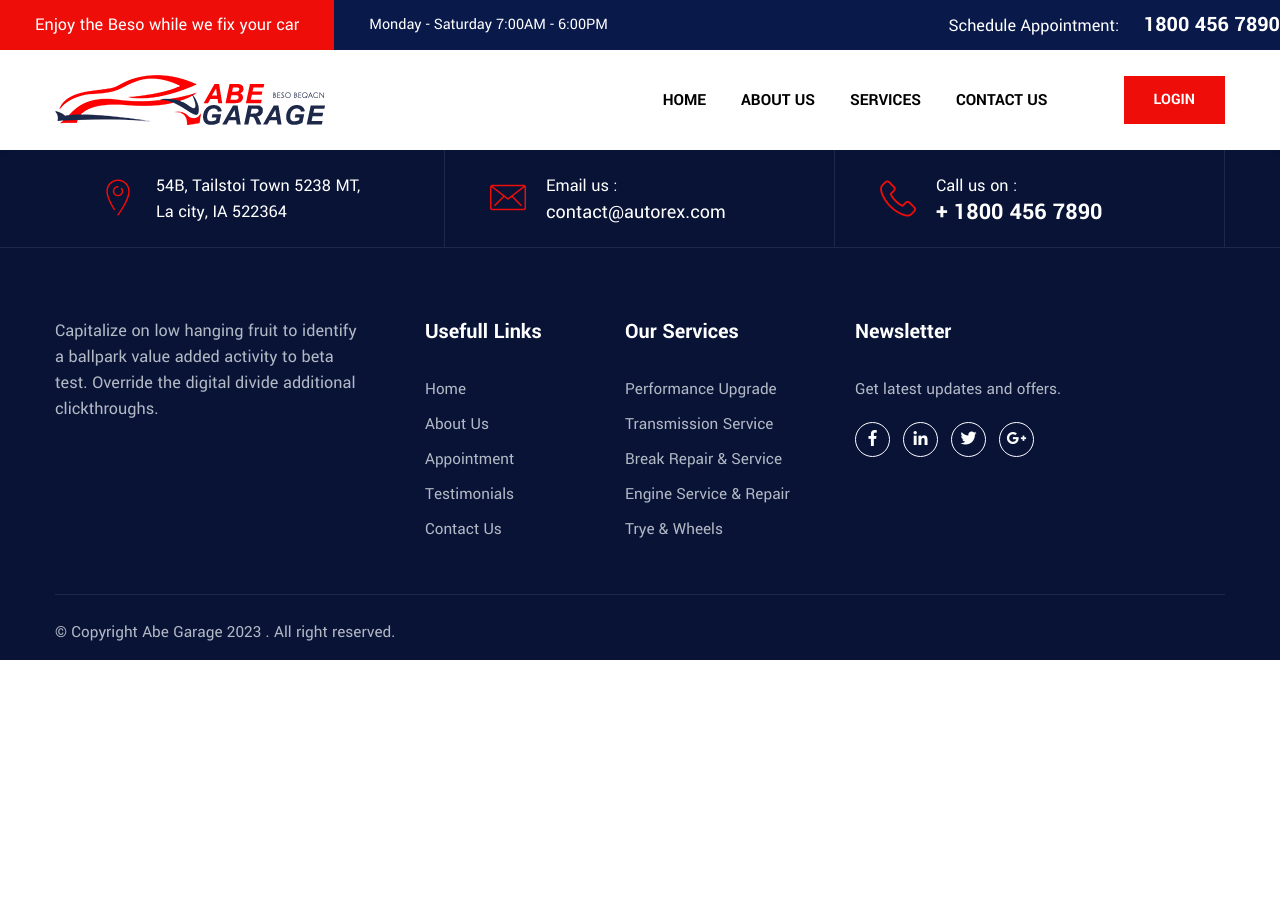
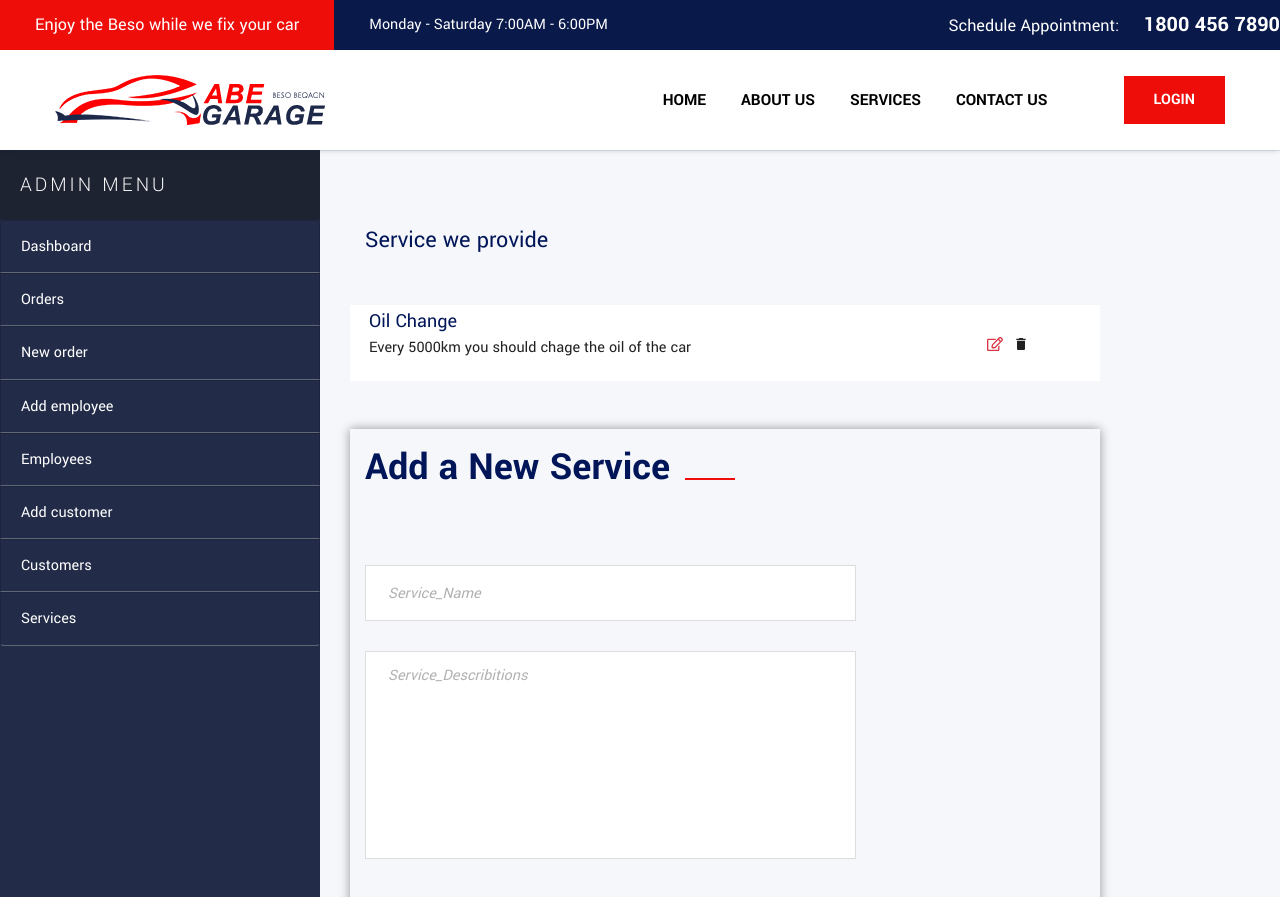
Before and after one commit to TomYenialem/GarageHub, a React (Vite) app in the folder Frontend/garagehub/: page /admin/services in a window 1280 px wide. Shown: the top 897 px of the page. Before the commit the page ends 800 px from the top, so only its background shows below. Built offline with nearby package versions, Linux system fonts and the light colour scheme; no server answers.

Commit message:
add new services page

```diff
--- a/Frontend/garagehub/package.json
+++ b/Frontend/garagehub/package.json
@@ -16,6 +16,7 @@
     "react-bootstrap": "^2.10.9",
     "react-dom": "^18.3.1",
     "react-hot-toast": "^2.5.1",
+    "react-icons": "^5.4.0",
     "react-router-dom": "^7.1.3",
     "react-spinners": "^0.15.0"
   },
--- a/Frontend/garagehub/src/App.css
+++ b/Frontend/garagehub/src/App.css
@@ -36,3 +36,8 @@
     transform: rotate(360deg);
   }
 }
+
+.servcie-box{
+  box-shadow: 0px 0px 10px rgba(0,0,0,.4);
+  padding: 10px;
+}
--- a/Frontend/garagehub/src/App.jsx
+++ b/Frontend/garagehub/src/App.jsx
@@ -23,6 +23,8 @@ import Employees from "./markup/pages/admin/Employees";
 import PrivateAuthRoute from "./markup/components/Auth/PrivateAuthRoute";
 import CustomersList from "./markup/pages/admin/CustomersList";
 import CustomerProfileLists from "./markup/pages/admin/CustomerProfileLists";
+import NotFound from "./markup/pages/NotFound";
+import AddNewServices from "./markup/pages/admin/AddNewServices";
 function App() {
   return (
     <>
@@ -64,7 +66,13 @@ function App() {
         />
         <Route path="/admin/employees" element={<Employees />} />
         <Route path="/admin/all_customers" element={<CustomersList />} />
+
+        <Route path ='/admin/services' element={<AddNewServices/>}/>
+          <Route path="/admin/customer_profile" element={<CustomerProfileLists/>}/>
         <Route path="/admin/customer_profile" element={<CustomerProfileLists/>}/>
+          <Route path="/admin/customer_profile" element={<CustomerProfileLists/>}/>
+        <Route path ='*' element={<NotFound/>} />
+
       </Routes>
       <Toaster position="top-right" />
       <Footer />
--- a/Frontend/garagehub/src/assets/styles/custom.css
+++ b/Frontend/garagehub/src/assets/styles/custom.css
@@ -260,3 +260,8 @@ input:disabled {
 .change-status {
   cursor: pointer;
 }
+.delete_edit_icons{
+  cursor: pointer;
+  display: flex;
+  gap: 10px;
+}
--- /dev/null
+++ b/Frontend/garagehub/src/markup/components/Admin/AddServices/NewServices.jsx
@@ -0,0 +1,125 @@
+import React, { useState } from 'react'
+import { MdDelete } from "react-icons/md";
+import { FaRegEdit } from "react-icons/fa";
+import  serv from '../../../../services/services.service'
+
+
+import toast from 'react-hot-toast';
+
+
+function NewServices() {
+    const [service_name,setServcie_name]=useState('')
+    const [service_description,setService_desciptions]=useState('')
+          const [serverError, setServerError] = useState("");
+const handleSubmit =(e)=>{
+  e.preventDefault();
+  const data = {
+    service_name:service_name,
+    service_description:service_description
+  }
+  try {
+    const newService = serv.addNewServices(data);
+    newService.then((res)=>  res.json().then((data)=>{
+      if(data.error){
+        setServerError(data.error);
+      }
+      else{
+        setServerError('')
+        toast.success('new server added')
+      }
+    }))
+  } catch (error) {
+    console.log(error)
+    const resMessage =
+            (error.response &&
+              error.response.data &&
+              error.response.data.message) ||
+            error.message ||
+            error.toString();
+          setServerError(resMessage);
+  }
+
+}
+  return (
+    <section className="contact-section">
+      <div className="auto-container">
+        <div className="col-md-10">
+          <div className="contact-title">
+            <h4>Service we provide</h4>
+          </div>
+          <div className="row bg-white d-flex align-items-center p-1 ">
+            <div className="col-md-10">
+              <h5>Oil Change</h5>
+              <p>Every 5000km you should chage the oil of the car</p>
+            </div>
+            <div className="col-md-2 delete_edit_icons">
+              <span className="text-danger">
+                <FaRegEdit />
+              </span>
+              <span>
+                <MdDelete />
+              </span>
+            </div>
+          </div>
+        </div>
+        <div className="servcie-box col-md-10 mt-5">
+          <div className="contact-title">
+            <h2>Add a New Service</h2>
+          </div>
+          <div className="row clearfix">
+            <div className="form-column col-lg-10">
+              <div className="inner-column">
+                <div className="contact-form">
+                  <form onSubmit={handleSubmit}>
+                    {serverError && (
+                      <div className="validation-error" role="alert">
+                        {serverError}
+                      </div>
+                    )}
+                    <div className="row clearfix">
+                      <div className="form-group col-md-10">
+                        <input
+                          type="text"
+                          required
+                          name="ServiceName"
+                          value={service_name}
+                          onChange={(event) =>
+                            setServcie_name(event.target.value)
+                          }
+                          placeholder="Service_Name"
+                        />
+                      </div>
+                      <div className="form-group col-md-10">
+                        <textarea
+                          type="text"
+                          required
+                          name="service_describitions"
+                          value={service_description}
+                          onChange={(event) =>
+                            setService_desciptions(event.target.value)
+                          }
+                          placeholder="Service_Describitions"
+                        />
+                      </div>
+                      <div className="form-group col-md-10">
+                        <button
+                          className="theme-btn btn-style-one"
+                          type="submit"
+                          data-loading-text="Please wait..."
+                        >
+                          <span>Add New Services</span>
+                        </button>
+                      </div>
+                    </div>
+                  </form>
+                </div>
+              </div>
+            </div>
+          </div>
+        </div>
+      </div>
+    </section>
+  );
+}
+
+export default NewServices
--- a/Frontend/garagehub/src/markup/pages/Home.jsx
+++ b/Frontend/garagehub/src/markup/pages/Home.jsx
@@ -2,7 +2,7 @@ import React from 'react'
 
 function Home() {
   return (
-    <div>Home</div>
+    <div></div>
   )
 }
 
--- /dev/null
+++ b/Frontend/garagehub/src/markup/pages/NotFound.jsx
@@ -0,0 +1,11 @@
+import React from 'react'
+
+function NotFound() {
+  return (
+    <div className="text-center mt-5 mb-5">
+      <h1>Page NotFound <br/> 404!</h1>
+    </div>
+  );
+}
+
+export default NotFound
--- /dev/null
+++ b/Frontend/garagehub/src/markup/pages/admin/AddNewServices.jsx
@@ -0,0 +1,21 @@
+import React from 'react'
+import NewServices from '../../components/Admin/AddServices/NewServices';
+import AdminMenu from '../../components/Admin/AdminMenu/AdminMenu';
+function AddNewServices() {
+  return (
+    <div>
+      <div className="container-fluid admin-pages">
+        <div className="row">
+          <div className="col-md-3 admin-left-side">
+            <AdminMenu />
+          </div>
+          <div className="col-md-9 admin-right-side">
+            <NewServices/>
+          </div>
+        </div>
+      </div>
+    </div>
+  );
+}
+
+export default AddNewServices
--- /dev/null
+++ b/Frontend/garagehub/src/services/services.service.js
@@ -0,0 +1,17 @@
+const api_url = import.meta.env.VITE_API_URL;
+  const addNewServices=async(serviceData)=>{
+    const options={
+        method:'POST',
+        headers:{
+          'Content-Type':'application/json'
+        },
+        body:JSON.stringify(serviceData)
+    }
+    const response=await fetch(`${api_url}/api/service`,options)
+    return response
+  }
+ const services={
+    addNewServices
+
+ }
+ export default services;
```
Also changed, not shown: Frontend/garagehub/src/markup/pages/About.jsx (added, +9 -0 lines), Frontend/garagehub/src/markup/pages/Contact.jsx (added, +9 -0 lines), Frontend/garagehub/src/markup/pages/Services.jsx (added, +9 -0 lines), 1 other file (tests, documents, lock files or other folders).
